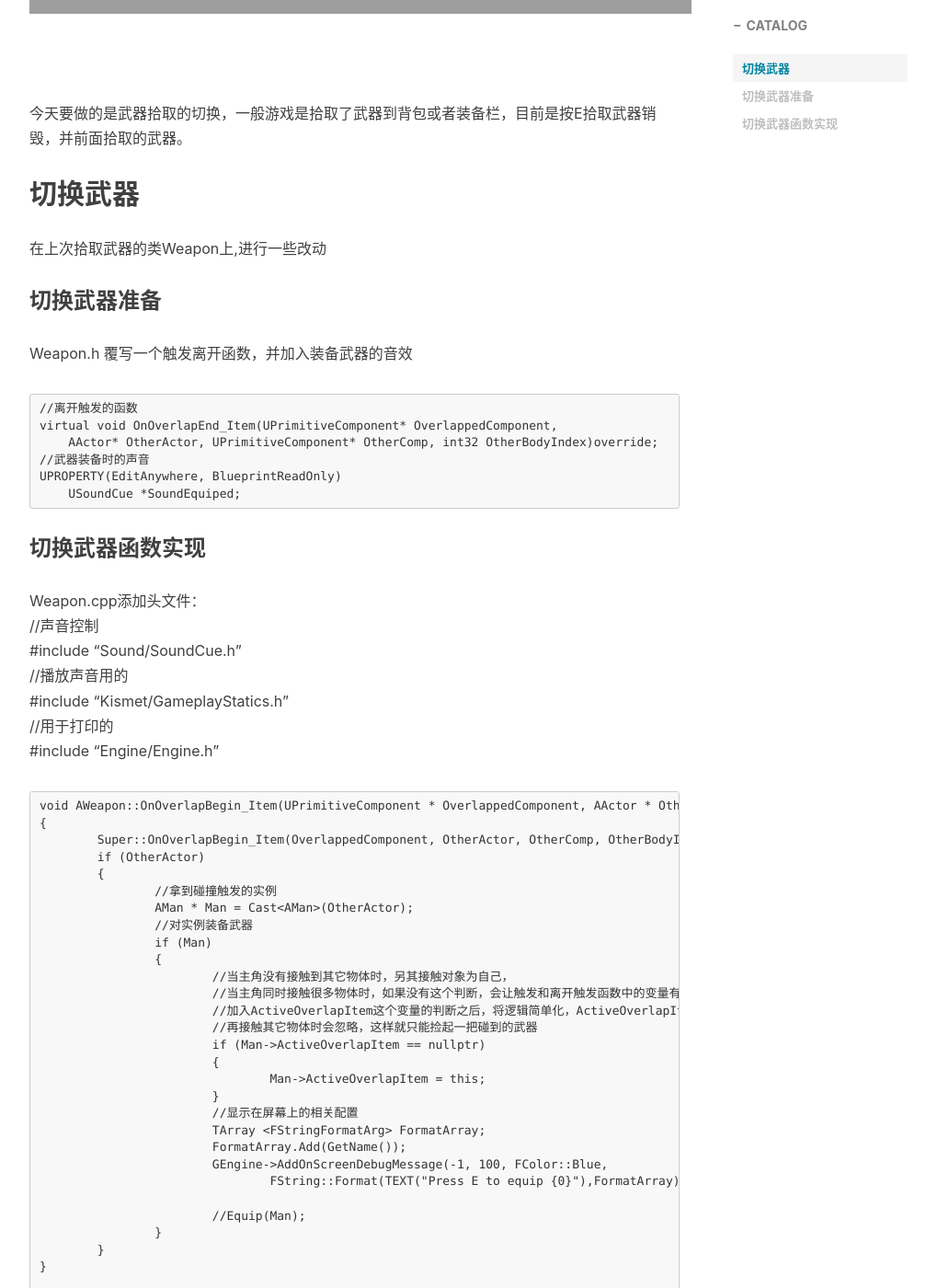
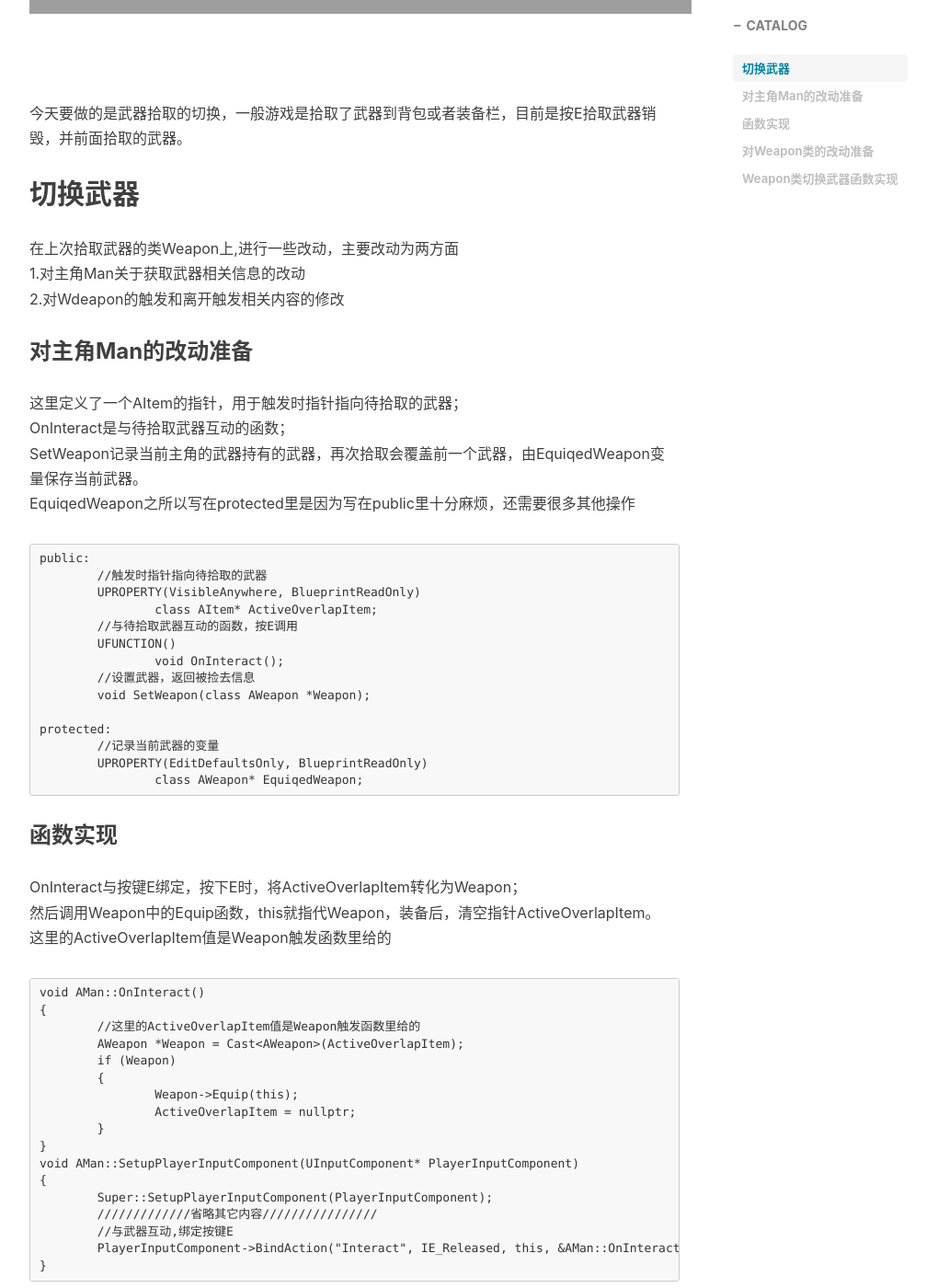
Before and after one commit to AIaimuti/aiaimuti.github.io, a Jekyll site: the page built from _posts/UE4/UE4_C++/2020-5-4-ChangeWeapon.md, in a window 1280 px wide and 1400 px high, scrolled down 1008 px. Shown: the whole window at 92% size, without its empty margins (233-1240 px from the left). Built offline with Jekyll 4.4.1, drawn with Linux system fonts in a browser that asks for light colours; nearby versions of some CDN libraries; comment, search, counter and statistics services are not loaded; some of the changed text lies outside the part shown; grey boxes are pictures that could not be loaded.

Commit message:
Update 2020-5-4-ChangeWeapon.md

````diff
--- a/_posts/UE4/UE4_C++/2020-5-4-ChangeWeapon.md
+++ b/_posts/UE4/UE4_C++/2020-5-4-ChangeWeapon.md
@@ -15,27 +15,100 @@ tags:
 今天要做的是武器拾取的切换，一般游戏是拾取了武器到背包或者装备栏，目前是按E拾取武器销毁，并前面拾取的武器。
 
 ## 切换武器
-在上次拾取武器的类Weapon上,进行一些改动
+在上次拾取武器的类Weapon上,进行一些改动，主要改动为两方面<br>
+1.对主角Man关于获取武器相关信息的改动<br>
+2.对Wdeapon的触发和离开触发相关内容的修改
 
-### 切换武器准备
-Weapon.h 覆写一个触发离开函数，并加入装备武器的音效
+### 对主角Man的改动准备
+这里定义了一个AItem的指针，用于触发时指针指向待拾取的武器；<br>
+OnInteract是与待拾取武器互动的函数；<br>
+SetWeapon记录当前主角的武器持有的武器，再次拾取会覆盖前一个武器，由EquiqedWeapon变量保存当前武器。<br>
+EquiqedWeapon之所以写在protected里是因为写在public里十分麻烦，还需要很多其他操作
+```
+public:
+	//触发时指针指向待拾取的武器
+	UPROPERTY(VisibleAnywhere, BlueprintReadOnly)
+		class AItem* ActiveOverlapItem;
+	//与待拾取武器互动的函数，按E调用
+	UFUNCTION()
+		void OnInteract();
+	//设置武器，返回被捡去信息
+	void SetWeapon(class AWeapon *Weapon);
+
+protected:
+	//记录当前武器的变量
+	UPROPERTY(EditDefaultsOnly, BlueprintReadOnly)
+		class AWeapon* EquiqedWeapon;
+```
+### 函数实现
+OnInteract与按键E绑定，按下E时，将ActiveOverlapItem转化为Weapon；<br>
+然后调用Weapon中的Equip函数，this就指代Weapon，装备后，清空指针ActiveOverlapItem。<br>
+这里的ActiveOverlapItem值是Weapon触发函数里给的
+```
+void AMan::OnInteract()
+{
+	//这里的ActiveOverlapItem值是Weapon触发函数里给的
+	AWeapon *Weapon = Cast<AWeapon>(ActiveOverlapItem);
+	if (Weapon)
+	{
+		Weapon->Equip(this);
+		ActiveOverlapItem = nullptr;
+	}
+}
+void AMan::SetupPlayerInputComponent(UInputComponent* PlayerInputComponent)
+{
+	Super::SetupPlayerInputComponent(PlayerInputComponent);
+	/////////////省略其它内容////////////////
+	//与武器互动,绑定按键E
+	PlayerInputComponent->BindAction("Interact", IE_Released, this, &AMan::OnInteract);
+}
+```
+SetWeapon则是用来装备和替换武器，EquiqedWeapon来记录当前持有的武器信息；<br>
+拾取时如果有武器，则销毁当前武器，放入新的武器，这是物体自身去调用的
+```
+void AMan::SetWeapon(AWeapon * Weapon)
+{
+	//如果已经有武器，则销毁当前武器
+	if (EquiqedWeapon)
+	{
+		EquiqedWeapon->Destroy();
+	}
+	//装备新的武器
+	EquiqedWeapon = Weapon;
+}
+```
+
+### 对Weapon类的改动准备
+这里加入了离开触发的函数的覆写和武器装备的声音，以及装备武器的函数
 ```
 //离开触发的函数
 virtual void OnOverlapEnd_Item(UPrimitiveComponent* OverlappedComponent,
-    AActor* OtherActor, UPrimitiveComponent* OtherComp, int32 OtherBodyIndex)override;
+	AActor* OtherActor, UPrimitiveComponent* OtherComp, int32 OtherBodyIndex)override;
 //武器装备时的声音
 UPROPERTY(EditAnywhere, BlueprintReadOnly)
-    USoundCue *SoundEquiped;
+	USoundCue *SoundEquiped;
+
+void Equip(class AMan *Man);
 ```
-### 切换武器函数实现
+### Weapon类切换武器函数实现
 Weapon.cpp添加头文件：<br>
 //声音控制<br>
 #include "Sound/SoundCue.h"<br>
 //播放声音用的<br>
 #include "Kismet/GameplayStatics.h"<br>
 //用于打印的<br>
-#include "Engine/Engine.h"
+#include "Engine/Engine.h"<br>
 
+这里首先修改了OnOverlapBegin_Item函数；<br>
+当拿到主角实例时，先对ActiveOverlapItem进行一些逻辑处理；<br>
+ActiveOverlapItem是一个指向待拾取武器的指针，但当同时接触多个武器时ActiveOverlapItem会有一些混乱；<br>
+因此，在这里当还没有遇到待拾取武器时，先让ActiveOverlapItem指向遇到的第一个武器；<br>
+这样使逻辑简化，再接触其它物体时会忽略，这样就只能捡起一把碰到的武器<br>
+
+然后使用了TArray类，TArray是UE4的一个数组模版；<br>
+`TArray <FStringFormatArg> FormatArray;`中的FStringFormatArg类型，会将输入的字符串变成索引的形式以方便运用;<br>
+FormatArray获取组件名称放在索引{0};<br>
+使用AddOnScreenDebugMessage将FormatArray索引{0}的内容显示在屏幕上
 ```
 void AWeapon::OnOverlapBegin_Item(UPrimitiveComponent * OverlappedComponent, AActor * OtherActor, UPrimitiveComponent * OtherComp, int32 OtherBodyIndex, bool bFromSweep, const FHitResult & SweepResult)
 {
@@ -47,17 +120,21 @@ void AWeapon::OnOverlapBegin_Item(UPrimitiveComponent * OverlappedComponent, AAc
 		//对实例装备武器
 		if (Man)
 		{
-			//当主角没有接触到其它物体时，另其接触对象为自己，
-			//当主角同时接触很多物体时，如果没有这个判断，会让触发和离开触发函数中的变量有些混乱
-			//加入ActiveOverlapItem这个变量的判断之后，将逻辑简单化，ActiveOverlapItem只会赋值给第一个物体
-			//再接触其它物体时会忽略，这样就只能捡起一把碰到的武器
+			//这里首先修改了OnOverlapBegin_Item函数；
+			//当拿到主角实例时，先对ActiveOverlapItem进行一些逻辑处理；
+			//ActiveOverlapItem是一个指向待拾取武器的指针，但当同时接触多个武器时ActiveOverlapItem会有一些混乱；
+			//因此，在这里当还没有遇到待拾取武器时，先让ActiveOverlapItem指向Man自身的武器；
+			//这样使逻辑简化，再接触其它物体时会忽略，这样就只能捡起一把碰到的武器
 			if (Man->ActiveOverlapItem == nullptr)
 			{
 				Man->ActiveOverlapItem = this;
 			}
 			//显示在屏幕上的相关配置
+			//定义FStringFormatArg类的FormatArray
 			TArray <FStringFormatArg> FormatArray;
+			//FormatArray获取组件名称放在索引{0}
 			FormatArray.Add(GetName());
+			//使用AddOnScreenDebugMessage将FormatArray索引{0}的内容显示在屏幕上
 			GEngine->AddOnScreenDebugMessage(-1, 100, FColor::Blue,
 				FString::Format(TEXT("Press E to equip {0}"),FormatArray), true, FVector2D(4,4));
 
@@ -65,7 +142,10 @@ void AWeapon::OnOverlapBegin_Item(UPrimitiveComponent * OverlappedComponent, AAc
 		}
 	}
 }
-
+```
+这里也有问题，当我们同时接触两个物体时，离开了第一个物体但没离开第二个物体时，
+ActiveOverlapItem也会为空，这会导致第二个物体捡不到
+```
 void AWeapon::OnOverlapEnd_Item(UPrimitiveComponent * OverlappedComponent, AActor * OtherActor, UPrimitiveComponent * OtherComp, int32 OtherBodyIndex)
 {
 	Super::OnOverlapEnd_Item(OverlappedComponent, OtherActor, OtherComp, OtherBodyIndex);
````
